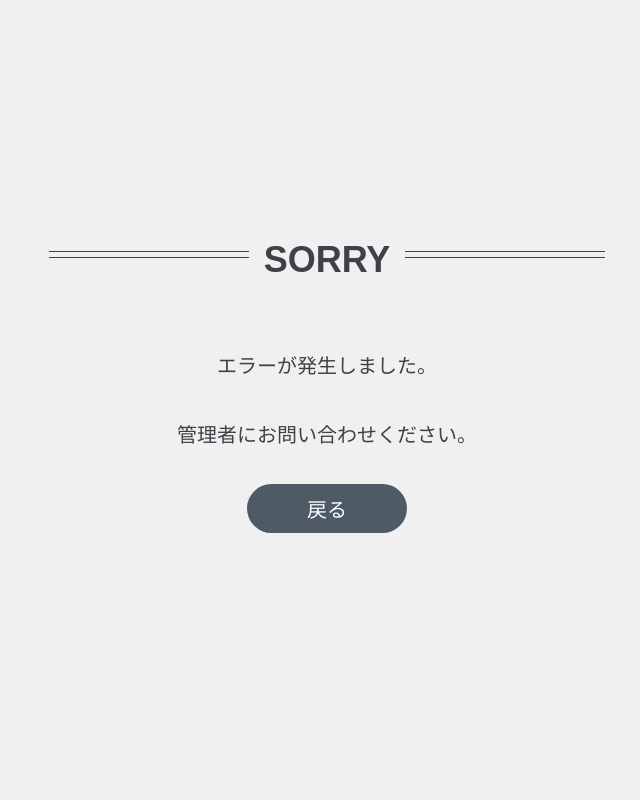
After one commit to var-co-jp/hackathon-begginers-sample, a Flask app: page /error in a window 1280 px wide. The commit adds this page. Shown: the whole page, without its empty margins (313-953 px from the left). Run offline with Flask 2, Linux system fonts and the light colour scheme.

Commit message:
[add] エラーページ追加

```diff
--- a/app.py
+++ b/app.py
@@ -47,5 +47,9 @@ def message():
     messages = dbConnect.getMessageAll()
     return render_template('hello.html', messages=messages)
 
+@app.route('/error')
+def show_error():
+    return render_template('error/error.html')
+
 if __name__ == '__main__':
     app.run(debug=True)
--- a/static/css/base.css
+++ b/static/css/base.css
@@ -66,6 +66,14 @@ button {
   margin: 16px auto;
 }
 
+.basic-btn {
+  background-color: var(--navy);
+}
+
+.basic-btn:hover {
+  background-color: var(--carbon);
+}
+
 button.pink {
   background-color: var(--baby_pink);
 }
--- a/static/css/color.css
+++ b/static/css/color.css
@@ -1,16 +1,16 @@
 :root {
-  /* --baby_pink: #caaca6;
+  --baby_pink: #caaca6;
   --middle_pink: #c18a80;
+  --dark_pink: #944d74a9;
+  /* --baby_pink: #d5b8b2;
+  --middle_pink: #fd999a;
   --dark_pink: #944d74a9; */
-  --baby_pink: #d5b8b2;
-  --middle_pink: #fd999a;
-  --dark_pink: #944d74a9;
   --tiffany_green: #4da49c;
   --middle_green: #3a7c76;
   --dark_green: #2e5d58;
   --snow: #ffffff;
   --wood: #7e5a3eb3;
   --carbon: #3e4149;
-  --navy: #444f59;
+  --navy: #4e5b66;
   --ash_grey: #f0f0f0;
 }
--- /dev/null
+++ b/static/css/error.css
@@ -0,0 +1,64 @@
+.error {
+  margin: 0;
+}
+
+.error-wrapper {
+  height: 100vh;
+  display: flex;
+  justify-content: center;
+  align-items: center;
+  background-color: rgba(240, 240, 240, 1);
+}
+
+.error-content {
+  height: 70%;
+  width: 70%;
+  margin: auto;
+  color: var(--carbon);
+  display: flex;
+  flex-direction: column;
+  align-items: center;
+  justify-content: center;
+}
+
+.error-title {
+  line-height: 0.5;
+  text-align: center;
+}
+
+.error-title span {
+  display: inline-block;
+  position: relative;
+  font-size: 36px;
+  font-weight: 900;
+}
+.error-title span:before,
+.error-title span:after {
+  content: "";
+  position: absolute;
+  height: 5px;
+  border-bottom: 1px solid var(--carbon);
+  border-top: 1px solid var(--carbon);
+  top: 0;
+  width: 200px;
+}
+.error-title span:before {
+  right: 100%;
+  margin-right: 15px;
+}
+.error-title span:after {
+  left: 100%;
+  margin-left: 15px;
+}
+
+.error-description {
+  text-align: center;
+  margin-top: 3rem;
+  display: flex;
+  flex-direction: column;
+  justify-content: center;
+}
+
+.error-btn a {
+  color: var(--snow);
+}
--- /dev/null
+++ b/templates/error/base.html
@@ -0,0 +1,25 @@
+<!DOCTYPE html>
+<html lang="en">
+  <head>
+    <meta charset="UTF-8" />
+    <meta http-equiv="X-UA-Compatible" content="IE=edge" />
+    <meta name="viewport" content="width=device-width, initial-scale=1.0" />
+    <title>{% block title %}{% endblock %}</title>
+    <link
+      rel="stylesheet"
+      type="text/css"
+      href="{{ url_for('static',filename='css/base.css') }}"
+    />
+    <link
+      rel="stylesheet"
+      type="text/css"
+      href="{{ url_for('static',filename='css/color.css') }}"
+    />
+    <link
+      rel="stylesheet"
+      type="text/css"
+      href="{{ url_for('static',filename='css/error.css') }}"
+    />
+  </head>
+  {% block body %} {% endblock %}
+</html>
--- /dev/null
+++ b/templates/error/error.html
@@ -0,0 +1,17 @@
+{% extends 'error/base.html' %} {% block title %} error {% endblock %} {% block
+body %}
+<body class="error">
+  <div class="error-wrapper">
+    <div class="error-content">
+      <div class="error-title"><span>SORRY</span></div>
+      <div class="error-description">
+        <p>エラーが発生しました。</p>
+        <p>管理者にお問い合わせください。</p>
+        <button class="basic-btn error-btn">
+          <a href="{{ url_for('index') }}"> 戻る </a>
+        </button>
+      </div>
+    </div>
+  </div>
+</body>
+{% endblock %}
```
